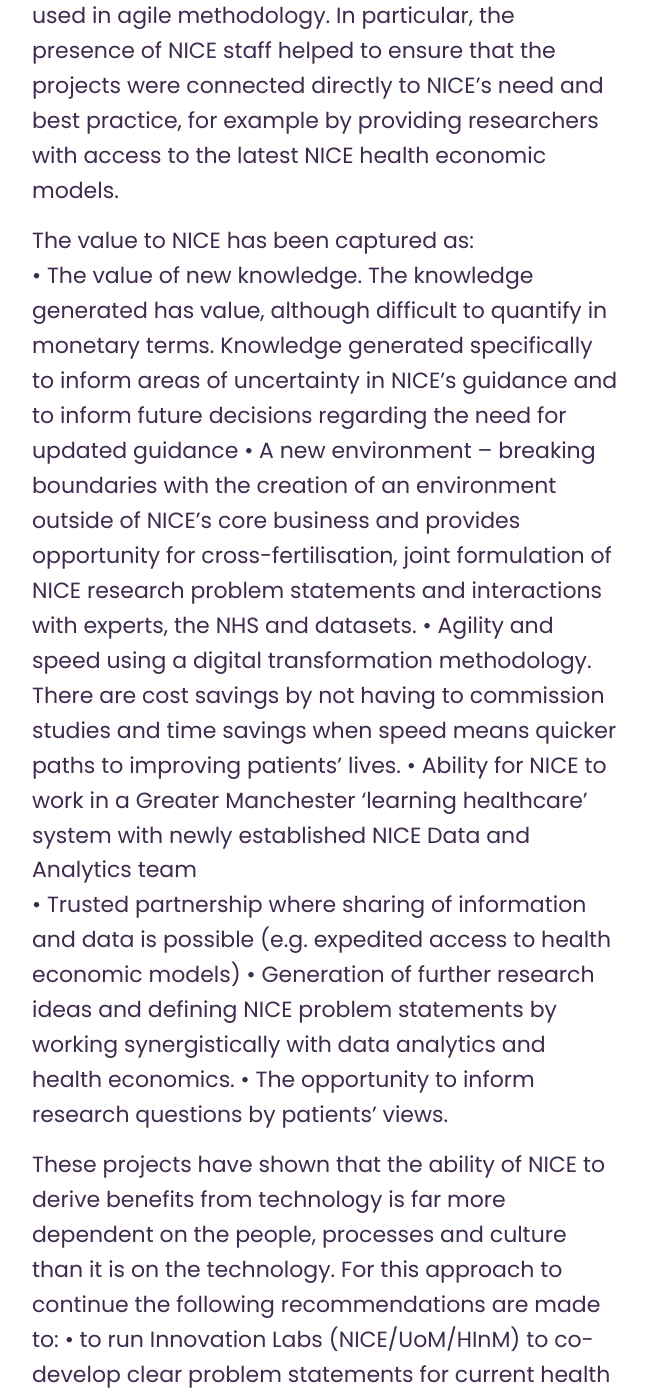
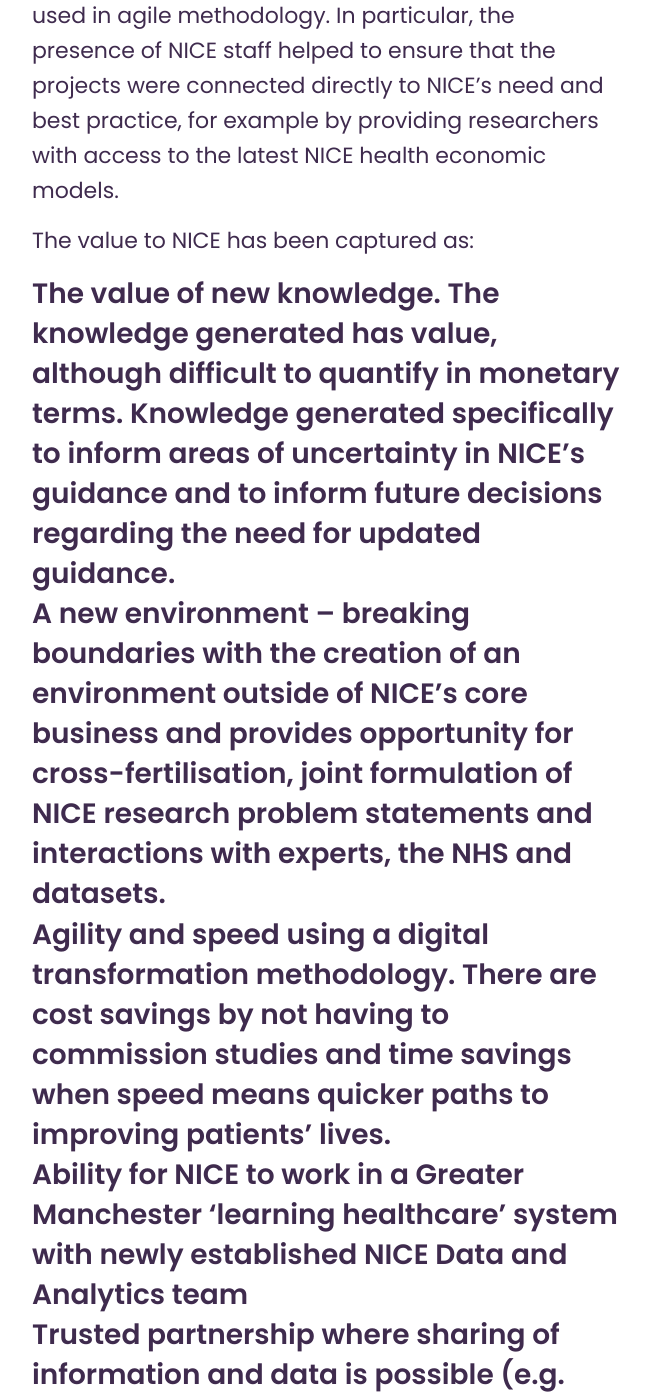
Before and after one commit to connectedhealthcities/connectedhealthcities, a Jekyll site: the page built from hub/technical-infrastructure/datalab-demonstrating-value-for-rapid-evaluation-of-evidence-for-nice-guidance.md, in a window 1280 px wide and 1400 px high, scrolled down 1819 px. Shown: the whole window, without its empty margins (10-660 px from the left). Built offline with Jekyll 4.4.1, drawn with Linux system fonts in a browser that asks for light colours; our own code applies the rules of GitHub Pages for plain Markdown files; some of the changed text lies outside the part shown.

Commit message:
Update datalab-demonstrating-value-for-rapid-evaluation-of-evidence-for-nice-guidance.md

```diff
--- a/hub/technical-infrastructure/datalab-demonstrating-value-for-rapid-evaluation-of-evidence-for-nice-guidance.md
+++ b/hub/technical-infrastructure/datalab-demonstrating-value-for-rapid-evaluation-of-evidence-for-nice-guidance.md
@@ -8,23 +8,36 @@ parent: hub/technical-infrastructure
 
 ---
 
-In August 2018 Health Innovation Manchester agreed to fund an initial “proof-of-value” project to deliver insight and understanding as to how Data Lab could support NICE objectives defined as:  "To support the adoption of well - evidenced, innovative technol ogies into the NHS and social care systems for the benefit of patients and citizens.”  Two “Minimum Viable Product” (MVP) projects were selected, one looking at statin prescribing and another on anti-microbial resistance, to create outputs that demonstrate the value to NICE of the DataLab, to increase the understanding of the place of real world evidence (RWE) analysis in NICE and to understand the challenges of working in partnership across the three organisations, NICE, University of Manchester (CHC) and HInM.
+In August 2018 Health Innovation Manchester agreed to fund an initial “proof-of-value” project to deliver insight and understanding as to how Data Lab could support NICE objectives defined as:  "To support the adoption of well - evidenced, innovative technologies into the NHS and social care systems for the benefit of patients and citizens.”  Two “Minimum Viable Product” (MVP) projects were selected, one looking at statin prescribing and another on anti-microbial resistance, to create outputs that demonstrate the value to NICE of the DataLab, to increase the understanding of the place of real world evidence (RWE) analysis in NICE and to understand the challenges of working in partnership across the three organisations, NICE, University of Manchester (CHC) and HInM.
 
 This combinatorial approach allowed for the development of a new pathway for evidence generation. Bringing together a team of different backgrounds and approaches across health economics modelling, policy, data and analytics and patient and public involvement and engagement (PPIE) created new ways of working and new insights and is entirely consistent with the ‘sprint’ approach used in agile methodology. In particular, the presence of NICE staff helped to ensure that the projects were connected directly to NICE’s need and best practice, for example by providing researchers with access to the latest NICE health economic models.
 
 The value to NICE has been captured as:
-• The value of new knowledge. The knowledge generated has value, although difficult to quantify in monetary terms. Knowledge generated specifically to inform areas of uncertainty in NICE’s guidance and to inform future decisions regarding the need for updated guidance
-• A new environment – breaking boundaries with the creation of an environment outside of NICE’s core business and provides opportunity for cross-fertilisation, joint formulation of NICE research problem statements and interactions with experts, the NHS and datasets.
-• Agility and speed using a digital transformation methodology.  There are cost savings by not having to commission studies and time savings when speed means quicker paths to improving patients’ lives.
-• Ability for NICE to work in a Greater Manchester ‘learning healthcare’ system with newly established NICE Data and Analytics team
-• Trusted partnership where sharing of information and data is possible (e.g. expedited access to health economic models)
-• Generation of further research ideas and defining NICE problem statements by working synergistically with data analytics and health economics.
-• The opportunity to inform research questions by patients’ views.
+
+* The value of new knowledge. The knowledge generated has value, although difficult to quantify in monetary terms. Knowledge generated specifically to inform areas of uncertainty in NICE’s guidance and to inform future decisions regarding the need for updated guidance.
+
+* A new environment – breaking boundaries with the creation of an environment outside of NICE’s core business and provides opportunity for cross-fertilisation, joint formulation of NICE research problem statements and interactions with experts, the NHS and datasets.
+
+* Agility and speed using a digital transformation methodology.  There are cost savings by not having to commission studies and time savings when speed means quicker paths to improving patients’ lives.
+
+* Ability for NICE to work in a Greater Manchester ‘learning healthcare’ system with newly established NICE Data and Analytics team
+
+* Trusted partnership where sharing of information and data is possible (e.g. expedited access to health economic models)
+
+* Generation of further research ideas and defining NICE problem statements by working synergistically with data analytics and health economics.
+
+* The opportunity to inform research questions by patients’ views.
 
 These projects have shown that the ability of NICE to derive benefits from technology is far more dependent on the people, processes and culture than it is on the technology.  For this approach to continue the following recommendations are made to:
-• to run Innovation Labs (NICE/UoM/HInM) to co-develop clear problem statements for current health and guidance challenges.
+
+• Run Innovation Labs (NICE/UoM/HInM) to co-develop clear problem statements for current health and guidance challenges.
+
 • Establish clear processes and governance for DataLab, including a formal leadership group and establish pipeline of projects as a learning health platform.
+
 • Identify and confirm pathways for future funding, both locally and nationally.
+
 • to establish HInM processes for rapid access and integration with GM data sources.
+
 • Continue to develop the Innovate UK programme for delivery.
+
 • Develop a proposal for a Health Data Research UK (HDRUK) Digital Innovation Hub.
```
